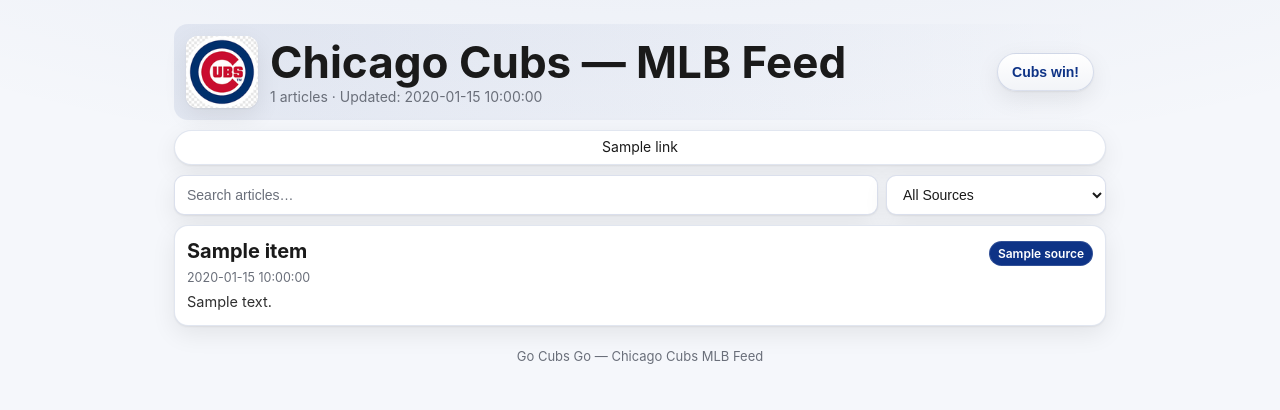
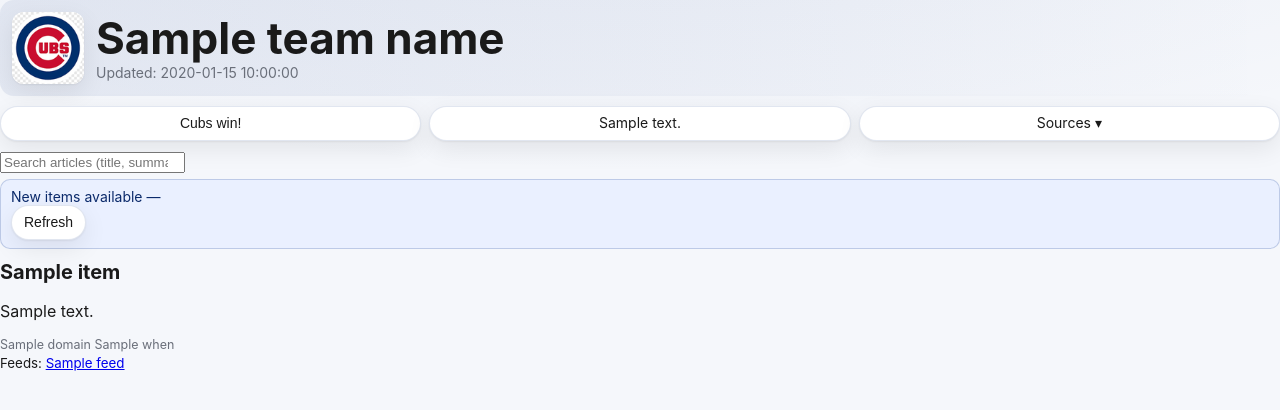
Before and after one commit to jasonab74-ctrl/cubs-mlb-bot, a Flask app: template templates/index.html in a window 1280 px wide. Shown: the top 410 px of the page. Run offline with Flask 3, Linux system fonts and the light colour scheme; the template is opened without the code that fills it: most values are stand-ins (such as "Sample title", 1, 10 or a date in 2020).

Commit message:
Update index.html

```diff
--- a/templates/index.html
+++ b/templates/index.html
@@ -1,127 +1,160 @@
-<!DOCTYPE html>
-<html lang="en">
-<head>
-  <meta charset="utf-8">
-  <title>Chicago Cubs — MLB Feed</title>
-  <link rel="stylesheet" href="{{ url_for('static', filename='style.css') }}">
-  <meta name="viewport" content="width=device-width,initial-scale=1">
-</head>
-<body>
-  <div class="container">
-    <!-- Header -->
-    <div class="header">
-      <div class="brand">
-        <img
-          src="{{ url_for('static', filename='logo.png') }}"
-          srcset="{{ url_for('static', filename='logo.png') }} 1x,
-                  {{ url_for('static', filename='logo@2x.png') }} 2x"
-          class="logo"
-          alt="Cubs logo">
-        <div>
-          <h1>Chicago Cubs — MLB Feed</h1>
-          <div class="sub">
-            <span class="count">{{ items|length }} articles</span> ·
-            <span class="stamp">Updated: {{ meta.generated_at or '—' }}</span>
-          </div>
-        </div>
-      </div>
+<!doctype html>
+<meta charset="utf-8">
+<meta name="viewport" content="width=device-width, initial-scale=1" />
+<title>{{ team_name }}</title>
 
-      <!-- Cubs win! button -->
-      <button id="winBtn" class="fight-btn" onclick="toggleFightSong()">Cubs win!</button>
-      <!-- Audio element now points to fight-song.mp3 -->
-      <audio
-        id="fightSong"
-        src="{{ url_for('static', filename='fight-song.mp3') }}"
-        preload="auto"
-        controlslist="nodownload noplaybackrate"
-        playsinline>
-      </audio>
+<!-- Icons / PWA -->
+<link rel="icon" href="/static/logo.png"> <!-- fallback -->
+<link rel="icon" type="image/png" sizes="32x32" href="/static/favicon-32.png">
+<link rel="icon" type="image/png" sizes="16x16" href="/static/favicon-16.png">
+<link rel="apple-touch-icon" sizes="180x180" href="/static/apple-touch-icon.png">
+<link rel="manifest" href="/static/site.webmanifest">
+<meta name="theme-color" content="#0E3386">
+<meta name="apple-mobile-web-app-capable" content="yes">
+<meta name="apple-mobile-web-app-status-bar-style" content="black-translucent">
+
+<link rel="stylesheet" href="/static/style.css">
+
+<header class="header">
+  <div class="brand">
+    <img class="logo" src="/static/logo.png" alt="Chicago Cubs logo" />
+    <div>
+      <h1>{{ team_name }}</h1>
+      <div class="sub">Updated: <span id="updated">{{ updated or "—" }}</span></div>
     </div>
+  </div>
+</header>
 
-    <!-- Quick Links -->
-    <div class="quick">
-      {% for link in static_links %}
-        <a class="pill" href="{{ link.url }}" target="_blank" rel="noopener">{{ link.label }}</a>
+<audio id="fightAudio" src="/static/fight-song.mp3" preload="auto"></audio>
+
+<nav class="quick">
+  <!-- Button label stays constant -->
+  <button id="fightBtn" class="pill pill-primary" aria-pressed="false">Cubs win!</button>
+  {% for text, url in quick_links %}
+    <a class="pill" href="{{ url }}" target="_blank" rel="noopener">{{ text }}</a>
+  {% endfor %}
+  <details class="sdropdown">
+    <summary class="pill">Sources ▾</summary>
+    <div class="menu">
+      {% for f in feeds %}
+        <a href="{{ f.url }}" target="_blank" rel="noopener">{{ f.name }}</a>
       {% endfor %}
     </div>
+  </details>
+</nav>
 
-    <!-- Controls -->
-    <div class="controls">
-      <input type="search" class="input" id="searchBox" placeholder="Search articles…"
-             oninput="filterItems()">
-      <select class="select" id="sourceFilter" onchange="filterItems()">
-        <option value="">All Sources</option>
-        {% for f in feeds %}
-          <option value="{{ f.name }}">{{ f.name }}</option>
-        {% endfor %}
-      </select>
-    </div>
+<div class="sbar">
+  <div class="suggest">
+    <input id="search" type="search" placeholder="Search articles (title, summary, source)…" autocomplete="off">
+    <ul id="sugg" hidden></ul>
+  </div>
+</div>
 
-    <!-- Notice -->
-    <div id="notice" class="notice" style="display:none;">
-      New items available — <a href="#" onclick="location.reload()">refresh now</a>.
-    </div>
+<main>
+  <div id="notice" class="notice">New items available — <button id="applyBtn" class="pill">Refresh</button></div>
+  <section id="feed">
+    {% if not items %}
+      <div class="empty">No articles yet. Tap Refresh in a minute or use /collect-open.</div>
+    {% else %}
+      {% for it in items %}
+      <article class="card">
+        <a class="title" href="{{ it.link }}" target="_blank" rel="noopener">{{ it.title }}</a>
+        {% if it.summary %}<p class="summary">{{ it.summary }}</p>{% endif %}
+        <div class="meta">
+          <span class="chip">{{ it.domain or it.source }}</span>
+          {% if it.when %}<time class="time">{{ it.when }}</time>{% endif %}
+        </div>
+      </article>
+      {% endfor %}
+    {% endif %}
+  </section>
+</main>
 
-    <!-- Articles -->
-    <ul class="items" id="feedList">
-      {% for it in items %}
-        <li class="item" data-source="{{ it.source }}">
-          <div class="item-head">
-            <a class="title" href="{{ it.link }}" target="_blank" rel="noopener">{{ it.title }}</a>
-            <span class="badge">{{ it.source }}</span>
-          </div>
-          <div class="meta">{{ it.date }}</div>
-          {% if it.summary %}
-            <p class="desc">
-              {{ it.summary|striptags|replace('\n',' ')|replace('\r',' ')|truncate(260, True, '…') }}
-            </p>
-          {% endif %}
-        </li>
-      {% endfor %}
-    </ul>
+<footer>
+  <small>Feeds:
+    {% for f in feeds %}
+      <a href="{{ f.url }}" target="_blank" rel="noopener">{{ f.name }}</a>{% if not loop.last %} · {% endif %}
+    {% endfor %}
+  </small>
+</footer>
 
-    <div class="footer">Go Cubs Go — Chicago Cubs MLB Feed</div>
-  </div>
-
-  <script>
-  function toggleFightSong() {
-    const a = document.getElementById("fightSong");
-    const b = document.getElementById("winBtn");
-    if (!a) return;
-    if (a.paused) {
-      a.currentTime = 0;
-      a.play().then(() => { b.textContent = "Cubs win! 🎵"; }).catch(()=>{});
-    } else {
-      a.pause(); a.currentTime = 0;
-      b.textContent = "Cubs win!";
-    }
+<script>
+(function(){
+  const audio=document.getElementById('fightAudio');
+  const fbtn=document.getElementById('fightBtn');
+  if(audio&&fbtn){
+    // Always display "Cubs win!"
+    const set=on=>{
+      fbtn.textContent='Cubs win!';
+      fbtn.classList.toggle('on',on);
+      fbtn.setAttribute('aria-pressed', on?'true':'false');
+    };
+    set(false);
+    fbtn.onclick=async()=>{
+      try{
+        if(audio.paused){ await audio.play(); set(true); }
+        else{ audio.pause(); set(false); }
+      }catch(e){}
+    };
+    audio.addEventListener('ended',()=>set(false));
+    audio.addEventListener('pause',()=>set(false));
+    audio.addEventListener('play',()=>set(true));
   }
 
-  function filterItems() {
-    const q = document.getElementById("searchBox").value.toLowerCase();
-    const f = document.getElementById("sourceFilter").value;
-    document.querySelectorAll("#feedList .item").forEach(it => {
-      const text = it.innerText.toLowerCase();
-      const src  = it.getAttribute("data-source");
-      const show = (!q || text.includes(q)) && (!f || src === f);
-      it.style.display = show ? "" : "none";
-    });
+  const feedEl=document.getElementById('feed');
+  const updatedEl=document.getElementById('updated');
+  function domainFrom(u){try{return new URL(u).hostname.replace(/^www\\./,'');}catch(e){return '';}}
+
+  function render(items,updated){
+    if(updated) updatedEl.textContent=updated;
+    feedEl.innerHTML=(items||[]).map(it=>`
+      <article class="card">
+        <a class="title" href="${it.link}" target="_blank" rel="noopener">${it.title}</a>
+        ${it.summary?`<p class="summary">${it.summary}</p>`:''}
+        <div class="meta">
+          <span class="chip">${it.domain||domainFrom(it.link)||it.source||'Source'}</span>
+          ${it.when?`<time class="time">${it.when}</time>`:''}
+        </div>
+      </article>
+    `).join('')||'<div class="empty">No articles.</div>';
   }
 
-  async function checkUpdates() {
-    try {
-      const res = await fetch("/items.json", {cache:"no-store"});
-      const data = await res.json();
-      const lastRun = data?.meta?.generated_at || data?.meta?.last_run?.ts;
-      const stamp = document.querySelector(".stamp");
-      if (stamp && lastRun) stamp.textContent = "Updated: " + lastRun;
-      const shown = document.querySelectorAll("#feedList .item").length;
-      if (data.items && data.items.length > shown) {
-        document.getElementById("notice").style.display="block";
+  let lastUpdated="{{ updated or '' }}";
+  const notice=document.getElementById('notice');
+  const applyBtn=document.getElementById('applyBtn');
+
+  async function check(){
+    try{
+      const res=await fetch('/items.json',{cache:'no-store'});
+      const j=await res.json();
+      if(j.updated && j.updated!==lastUpdated){
+        notice.style.display='block';
+        applyBtn.onclick=()=>{lastUpdated=j.updated;render(j.items,j.updated);notice.style.display='none';};
       }
-    } catch(e) { console.error("Update check failed", e); }
+    }catch(e){}
   }
-  setInterval(checkUpdates, 300000); // every 5 min
-  </script>
-</body>
-</html>
+  setInterval(check,180000);
+
+  let cacheItems={{ items|tojson }};
+  const q=document.getElementById('search'),sugg=document.getElementById('sugg');
+  function filterLocal(term){
+    const t=term.trim().toLowerCase();
+    if(!t){sugg.hidden=true;render(cacheItems,null);return [];}
+    const hits=cacheItems.filter(it=>
+      (it.title||'').toLowerCase().includes(t)||
+      (it.summary||'').toLowerCase().includes(t)||
+      (it.source||'').toLowerCase().includes(t)||
+      (it.link||'').toLowerCase().includes(t)
+    );
+    sugg.innerHTML=hits.slice(0,8).map(it=>`<li data-link="${it.link}">${it.title}</li>`).join('')||`<li>No matches</li>`;
+    sugg.hidden=false;
+    sugg.querySelectorAll('li[data-link]').forEach(li=>{li.onclick=()=>window.open(li.dataset.link,'_blank');});
+    return hits;
+  }
+  q.addEventListener('input',()=>filterLocal(q.value));
+  q.addEventListener('keydown',(e)=>{
+    if(e.key==='Enter'){e.preventDefault();render(filterLocal(q.value)||[],null);sugg.hidden=true;}
+    if(e.key==='Escape'){q.value='';sugg.hidden=true;render(cacheItems,null);}
+  });
+})();
+</script>
```
